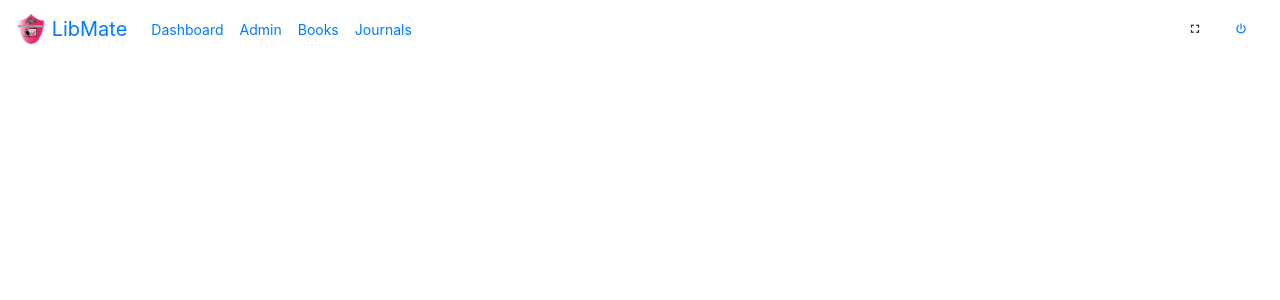
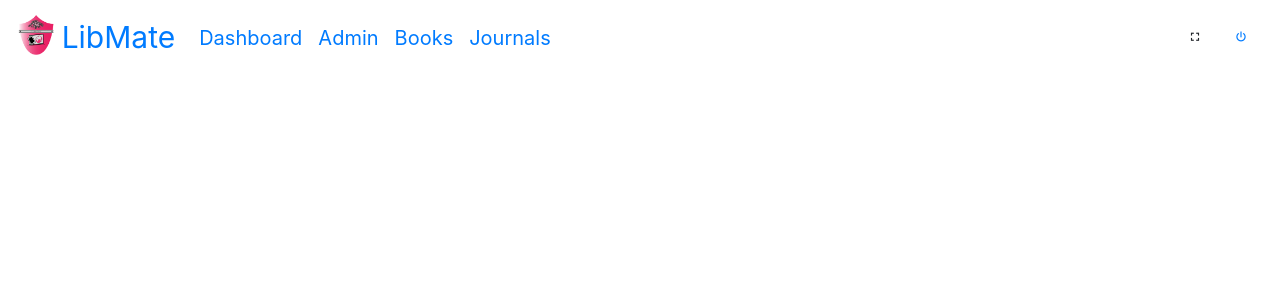
Before and after one commit to AnimeshSinha1309/library-management, a Django app: template admin_panel/libmate_admin/templates/base.html in a window 1280 px wide. Shown: the top 300 px of the page. Run offline with Django 3.2, Linux system fonts and the light colour scheme; the template is opened without the code that fills it, so the values that code supplies are empty; some libraries are stand-ins or nearby versions.

Commit message:
favicon added

```diff
--- a/admin_panel/libmate_admin/templates/base.html
+++ b/admin_panel/libmate_admin/templates/base.html
@@ -6,6 +6,7 @@
 	<meta charset="utf-8" />
 	<meta name="viewport" content="width=device-width, initial-scale=1, shrink-to-fit=no" />
 	<title>{% block title %}LibMate Admin{% endblock %}</title>
+	<link rel="shortcut icon" type="image/png" href="/static/logo.png"/>
 	<link href="https://fonts.googleapis.com/css?family=Montserrat:500" rel="stylesheet" />
 	<link href="{% static 'materialdesignicons.min.css' %}" rel="stylesheet" />
 	<link href="{% static 'vendor.bundle.base.css' %}" rel="stylesheet" />
@@ -41,13 +42,13 @@
 
 <body>
 	<div class="container-scroller">
-		<nav class="navbar navbar-expand-lg navbar-fixed">
+		<nav class="navbar navbar-expand-lg navbar-fixed" style="height:75px">
 			<a class="navbar-brand" href="#">
-				<img src="/static/logo.png" width="30" height="30" class="d-inline-block align-top" alt=""
+				<img src="/static/logo.png" width="40" height="40" class="d-inline-block align-top" alt=""
 					loading="lazy" />
-				<span>LibMate</span>
+				<span style="font-size: 30px;">LibMate</span>
 			</a>
-			<button class="navbar-toggler" type="button" data-toggle="collapse" data-target="#navbarTogglerDemo02"
+			<button class=" navbar-toggler" type="button" data-toggle="collapse" data-target="#navbarTogglerDemo02"
 				aria-controls="navbarTogglerDemo02" aria-expanded="false" aria-label="Toggle navigation">
 				<span class="navbar-toggler-icon"></span>
 			</button>
@@ -55,17 +56,17 @@
 			<div class="collapse navbar-collapse" id="navbarTogglerDemo02">
 				<ul class="navbar-nav mr-auto mt-2 mt-lg-0">
 					<li class="nav-item active">
-						<a class="nav-link" href="/dashboard">Dashboard
+						<a class="nav-link" href="/dashboard" style="font-size: 20px;">Dashboard
 							<span class="sr-only">(current)</span></a>
 					</li>
 					<li class="nav-item">
-						<a class="nav-link" href="/admin">Admin</a>
+						<a class="nav-link" href="/admin" style="font-size: 20px;">Admin</a>
 					</li>
 					<li class="nav-item">
-						<a class="nav-link" href="/books">Books</a>
+						<a class="nav-link" href="/books" style="font-size: 20px;">Books</a>
 					</li>
 					<li class="nav-item">
-						<a class="nav-link" href="/journals">Journals</a>
+						<a class="nav-link" href="/journals" style="font-size: 20px;">Journals</a>
 					</li>
 				</ul>
 				<ul class="form-inline my-2 my-lg-0">
```
